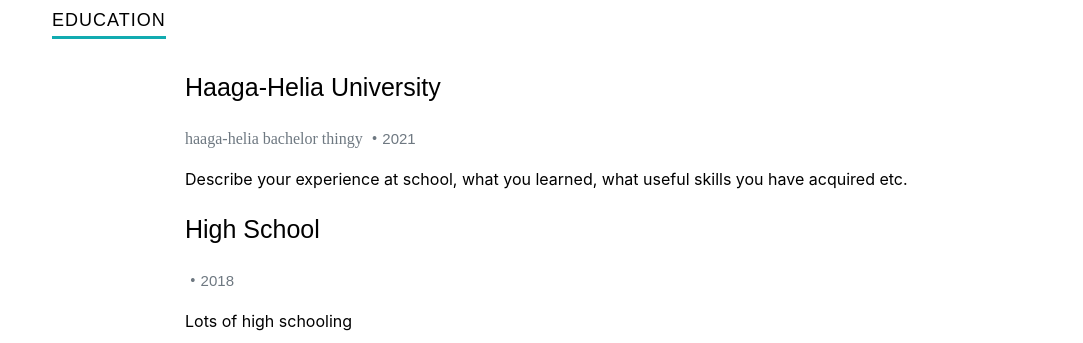
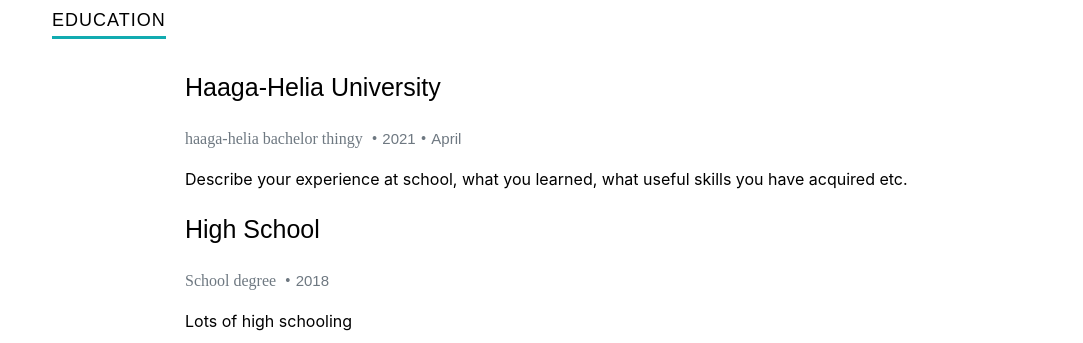
Before and after one commit to JussiLem/jussi-resume, a React (Create React App) app: page / in a window 1280 px wide. Shown: the part 1620-1963 px from the top of the page, without its empty margins (98-1181 px from the left). Built offline with nearby package versions, Linux system fonts and the light colour scheme.

Commit message:
Year and month in separate fields

```diff
--- a/src/common.ts
+++ b/src/common.ts
@@ -48,7 +48,10 @@
 export interface EducationFields {
   school: string
   degree: string
-  graduated: string
+  graduated: {
+    year: number
+    month?: string
+  }
   description?: string
 }
 
--- a/src/components/Resume.tsx
+++ b/src/components/Resume.tsx
@@ -2,10 +2,11 @@
 import { EducationFields, SkillSetFields, UserFields, WorkFields } from '../common'
 import { getResumeData } from '../mock-data'
 
+const capitalizeFirstLetter = (cap: string) => cap.charAt(0).toUpperCase() + cap.slice(1)
 const educationHistoryHandler = (educationFields?: EducationFields[]) => {
   return educationFields
     ? educationFields.sort((a, b) => {
-        return Number(b.graduated) - Number(a.graduated)
+        return Number(b.graduated.year) - Number(a.graduated.year)
       })
     : null
 }
@@ -67,7 +68,17 @@
                       <h3>{education.school}</h3>
                       <p className="info">
                         {education.degree} <span>&bull;</span>
-                        <em className="date">{education.graduated}</em>
+                        <em className="date">{education.graduated.year}</em>
+                        {education.graduated.month ? (
+                          <>
+                            <span>&bull;</span>
+                            <em className="month">
+                              {capitalizeFirstLetter(education.graduated.month)}
+                            </em>
+                          </>
+                        ) : (
+                          <></>
+                        )}
                       </p>
                       <p>{education.description}</p>
                     </div>
--- a/src/components/layout.scss
+++ b/src/components/layout.scss
@@ -331,6 +331,12 @@
   margin-top: 6px;
 }
 
+#resume .month {
+  font: 15px/24px 'opensans-regular', sans-serif;
+  font-weight: lighter;
+  margin-top: 6px;
+}
+
 /*----------------------------------------------*/
 /*	Skill Bars
 /*----------------------------------------------*/
--- a/src/mock-data.ts
+++ b/src/mock-data.ts
@@ -82,21 +82,28 @@
         {
           school: 'Beer University',
           degree: 'Masters in Beer tasting',
-          graduated: '2014',
+          graduated: {
+            year: 2014,
+          },
           description:
             'Describe your experience at school, what you learned, what useful skills you have acquired etc.',
         },
         {
           school: 'Haaga-Helia University',
           degree: 'haaga-helia bachelor thingy',
-          graduated: '2021',
+          graduated: {
+            year: 2021,
+            month: 'April',
+          },
           description:
             'Describe your experience at school, what you learned, what useful skills you have acquired etc.',
         },
         {
           school: 'High School',
-          degree: '',
-          graduated: '2018',
+          degree: 'School degree',
+          graduated: {
+            year: 2018,
+          },
           description: 'Lots of high schooling',
         },
       ],
```
